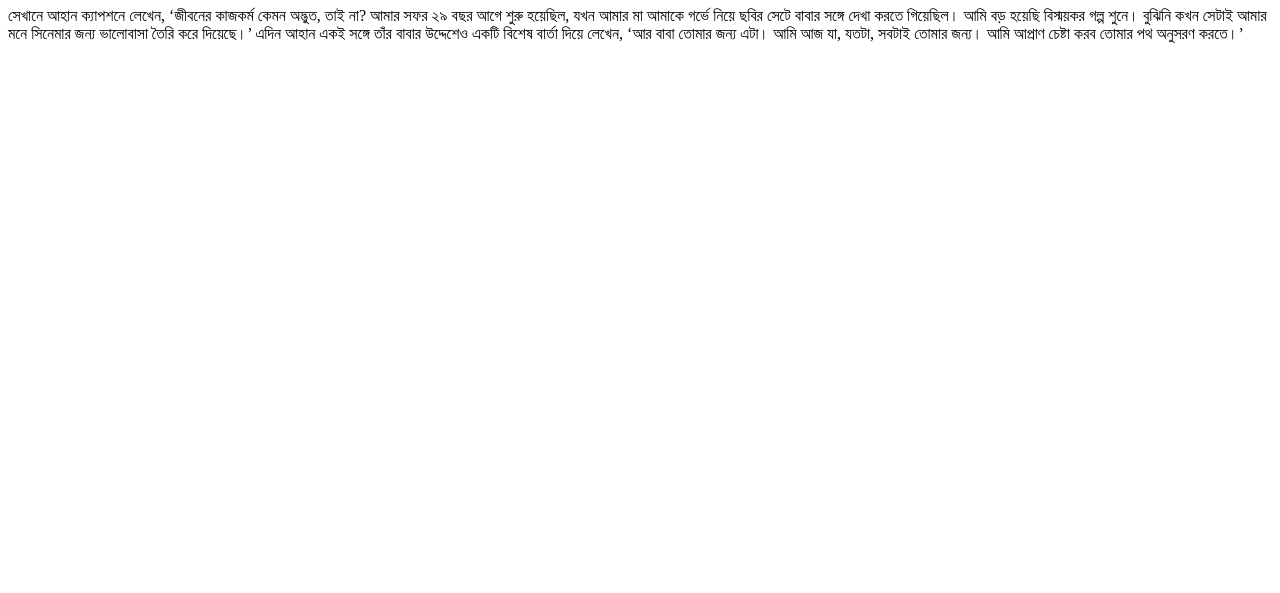
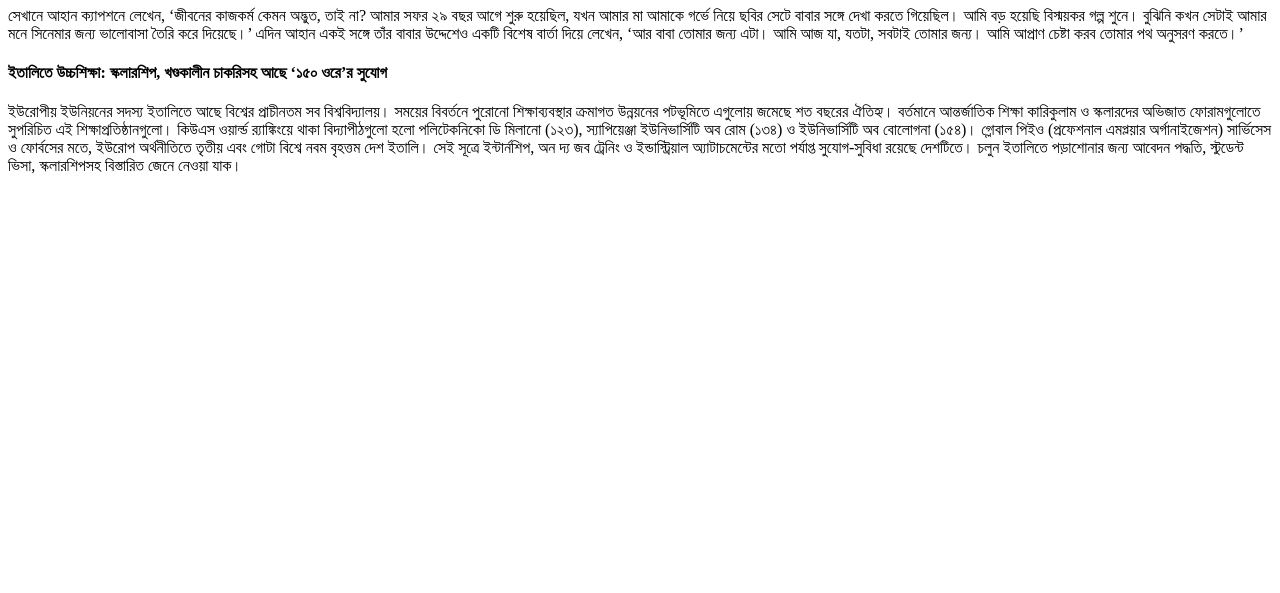
Before and after one commit to atiq350/tanjil, a plain HTML site: page index.html in a window 1280 px wide. Shown: the part 207-800 px from the top of the page. Drawn offline with Linux system fonts and the light colour scheme.

Commit message:
Update index.html
new some text add

```diff
--- a/index.html
+++ b/index.html
@@ -15,5 +15,10 @@
         <p>সেখানে আহান ক্যাপশনে লেখেন, ‘জীবনের কাজকর্ম কেমন অদ্ভুত, তাই না? আমার সফর ২৯ বছর আগে শুরু হয়েছিল, যখন আমার মা আমাকে গর্ভে নিয়ে ছবির সেটে বাবার সঙ্গে দেখা করতে গিয়েছিল। আমি বড় হয়েছি বিস্ময়কর গল্প শুনে। বুঝিনি কখন সেটাই আমার মনে সিনেমার জন্য ভালোবাসা তৈরি করে দিয়েছে।’
 
             এদিন আহান একই সঙ্গে তাঁর বাবার উদ্দেশেও একটি বিশেষ বার্তা দিয়ে লেখেন, ‘আর বাবা তোমার জন্য এটা। আমি আজ যা, যতটা, সবটাই তোমার জন্য। আমি আপ্রাণ চেষ্টা করব তোমার পথ অনুসরণ করতে।’</p>
+
+    <h4>ইতালিতে উচ্চশিক্ষা: স্কলারশিপ, খণ্ডকালীন চাকরিসহ আছে ‘১৫০ ওরে’র সুযোগ</h4>
+    <p>ইউরোপীয় ইউনিয়নের সদস্য ইতালিতে আছে বিশ্বের প্রাচীনতম সব বিশ্ববিদ্যালয়। সময়ের বিবর্তনে পুরোনো শিক্ষাব্যবস্থার ক্রমাগত উন্নয়নের পটভূমিতে এগুলোয় জমেছে শত বছরের ঐতিহ্য। বর্তমানে আন্তর্জাতিক শিক্ষা কারিকুলাম ও স্কলারদের অভিজাত ফোরামগুলোতে সুপরিচিত এই শিক্ষাপ্রতিষ্ঠানগুলো। কিউএস ওয়ার্ল্ড র‍্যাঙ্কিংয়ে থাকা বিদ্যাপীঠগুলো হলো পলিটেকনিকো ডি মিলানো (১২৩), স্যাপিয়েঞ্জা ইউনিভার্সিটি অব রোম (১৩৪) ও ইউনিভার্সিটি অব বোলোগনা (১৫৪)।
+
+গ্লোবাল পিইও (প্রফেশনাল এমপ্লয়ার অর্গানাইজেশন) সার্ভিসেস ও ফোর্বসের মতে, ইউরোপ অর্থনীতিতে তৃতীয় এবং গোটা বিশ্বে নবম বৃহত্তম দেশ ইতালি। সেই সূত্রে ইন্টার্নশিপ, অন দ্য জব ট্রেনিং ও ইন্ডাস্ট্রিয়াল অ্যাটাচমেন্টের মতো পর্যাপ্ত সুযোগ-সুবিধা রয়েছে দেশটিতে। চলুন ইতালিতে পড়াশোনার জন্য আবেদন পদ্ধতি, স্টুডেন্ট ভিসা, স্কলারশিপসহ বিস্তারিত জেনে নেওয়া যাক।</p>
 </body>
 </html>
```
